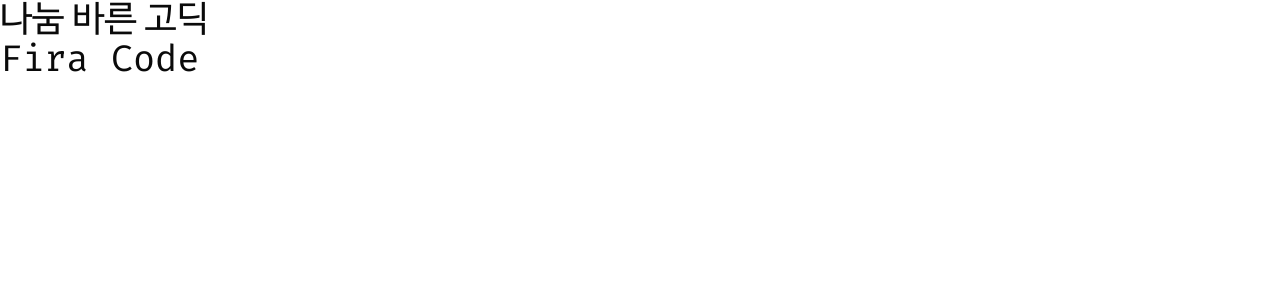
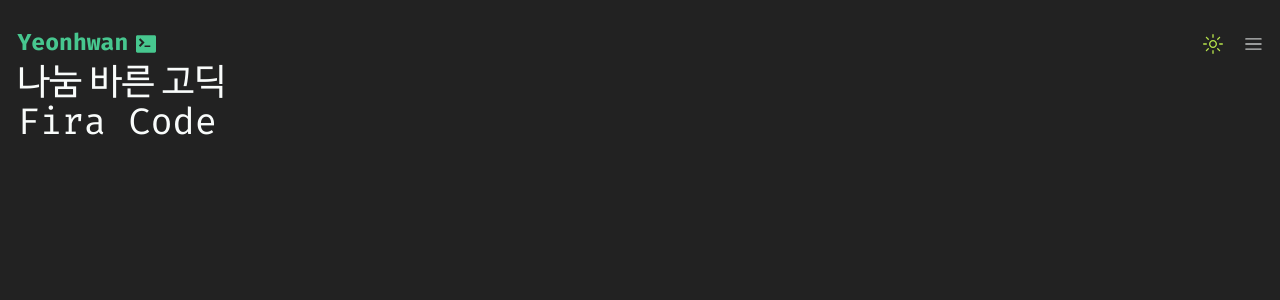
Before and after one commit to yeonhwan/blog, a Next.js app: page / in a window 1280 px wide. Shown: the top 300 px of the page. Built offline with nearby package versions, Linux system fonts and the light colour scheme.

Commit message:
Add Header to layout and update layout base theme

```diff
--- a/app/layout.tsx
+++ b/app/layout.tsx
@@ -1,6 +1,7 @@
 import type { Metadata } from "next";
 import "./globals.css";
 import { FiraCode, NbgKR } from "./fonts/fonts";
+import Header from "@/components/ui/Header";
 
 export const metadata: Metadata = {
   title: "Yeonhwan's Blog",
@@ -14,7 +15,9 @@
 }>) {
   return (
     <html lang="ko">
-      <body className={`${FiraCode.variable} ${NbgKR.variable} antialiased`}>
+      {/* prettier-ignore */}
+      <body className={`${FiraCode.variable} ${NbgKR.variable} antialiased bg-dark-ash text-text-white mx-mb-x-gutter my-mb-y-gutter`} >
+        <Header />
         {children}
       </body>
     </html>
```
